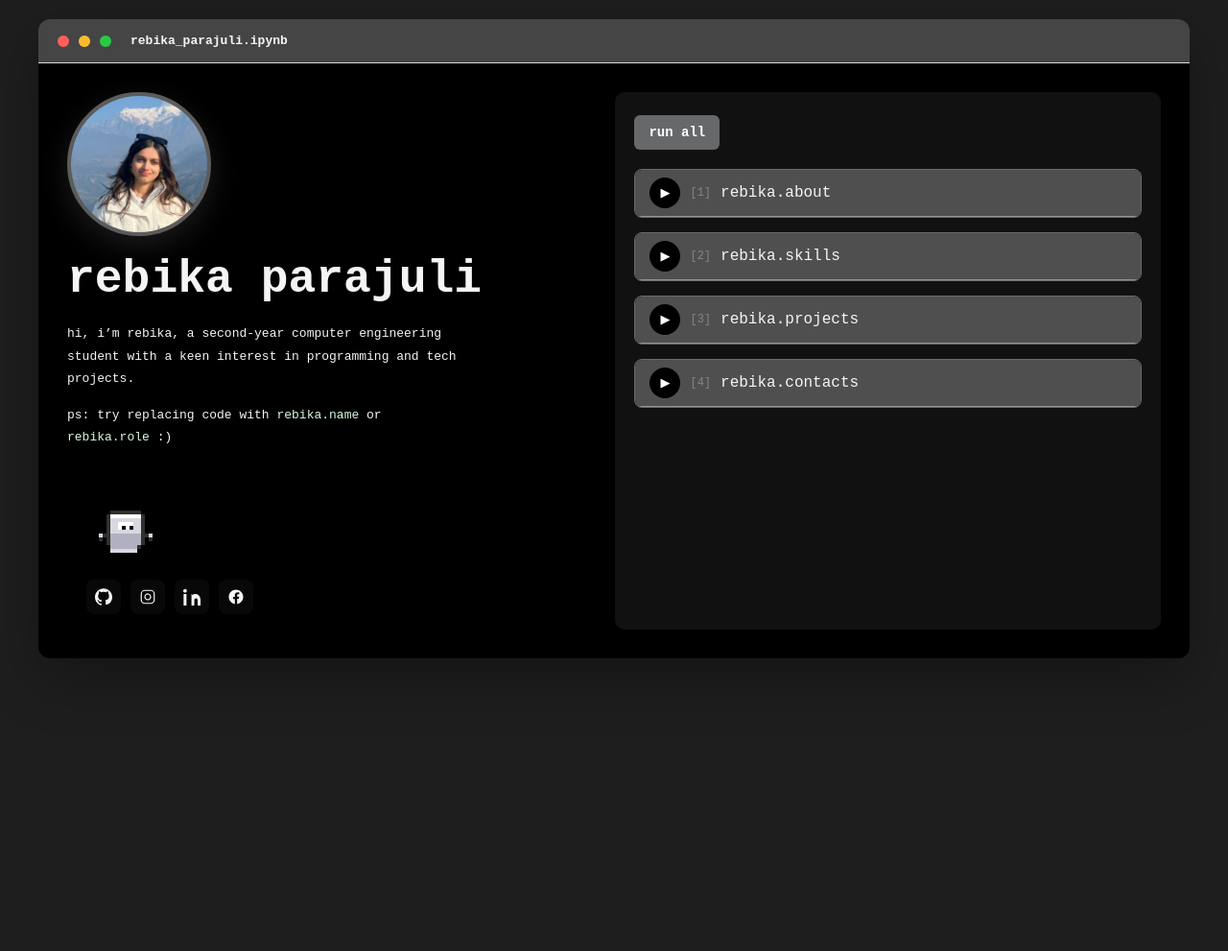
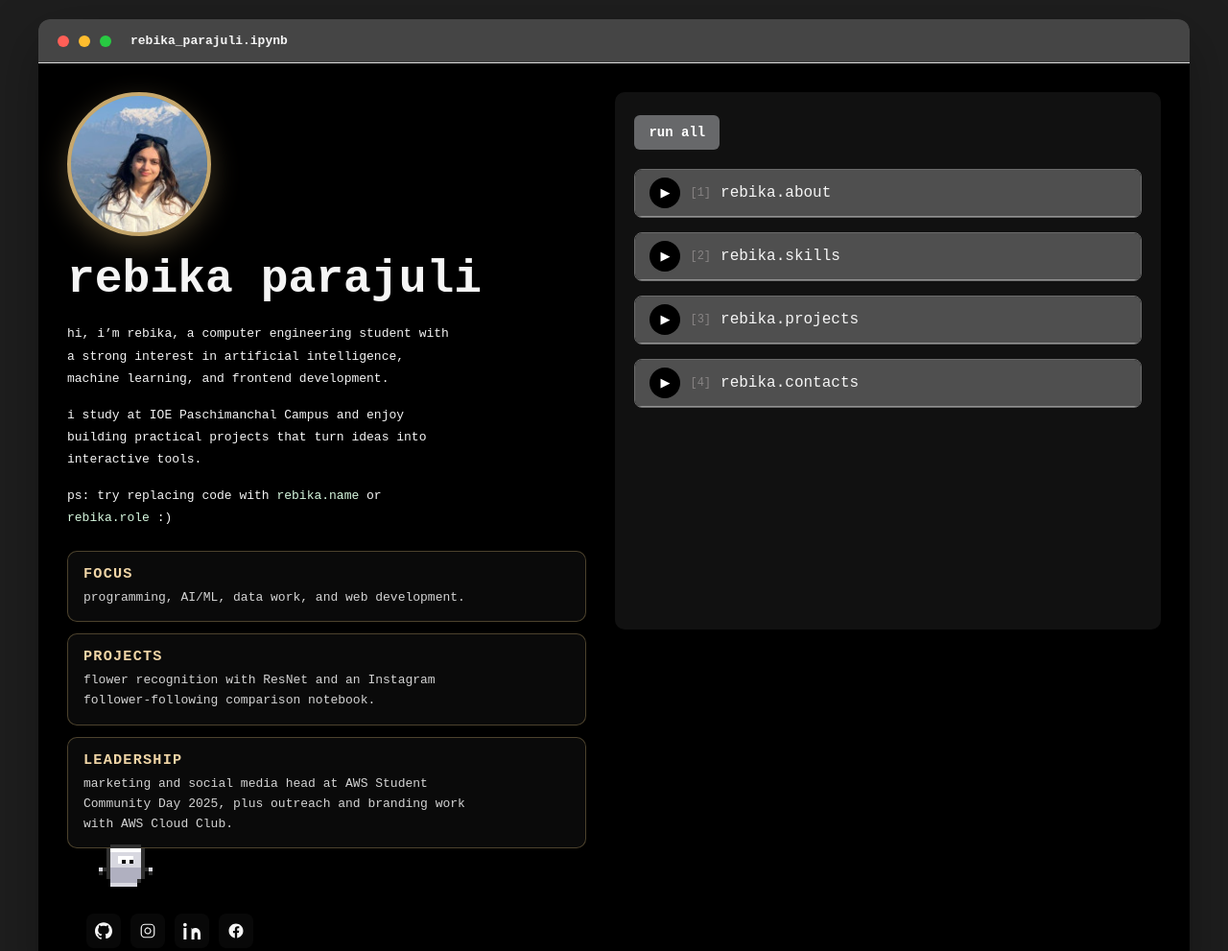
Before and after one commit to apple-pie-h/apple-pie-h.github.io, a plain HTML site: page index.html in a window 1280 px wide. Shown: the top 991 px of the page at 96% size. Before the commit the page ends 800 px from the top, so only its background shows below. Drawn offline with Linux system fonts and the light colour scheme.

Commit message:
modifications

```diff
--- a/index.html
+++ b/index.html
@@ -24,8 +24,23 @@
                 </div>
                 <div class="intro-text">
                     <h1 id="intro-title">rebika parajuli</h1>
-                    <p>hi, i’m rebika, a second-year computer engineering student with a keen interest in programming and tech projects.</p>
+                    <p>hi, i’m rebika, a computer engineering student with a strong interest in artificial intelligence, machine learning, and frontend development.</p>
+                    <p>i study at IOE Paschimanchal Campus and enjoy building practical projects that turn ideas into interactive tools.</p>
                     <p>ps: try replacing code with <code>rebika.name</code> or <code>rebika.role</code> :)</p>
+                    <div class="resume-highlights" aria-label="Resume highlights">
+                        <div class="highlight-card">
+                            <h2>focus</h2>
+                            <p>programming, AI/ML, data work, and web development.</p>
+                        </div>
+                        <div class="highlight-card">
+                            <h2>projects</h2>
+                            <p>flower recognition with ResNet and an Instagram follower-following comparison notebook.</p>
+                        </div>
+                        <div class="highlight-card">
+                            <h2>leadership</h2>
+                            <p>marketing and social media head at AWS Student Community Day 2025, plus outreach and branding work with AWS Cloud Club.</p>
+                        </div>
+                    </div>
                     <div id="virtual-pet" aria-hidden="true">
                         <div id="pet-container"></div>
                         <div id="speech">Hello! ✨</div>
--- a/script.js
+++ b/script.js
@@ -1,18 +1,36 @@
 const rebika = {
     name: "rebika parajuli",
     role: "computer engineering student",
-    bio: "hi! i am rebika parajuli - learner | tech enthusiast.",
+    bio: "computer engineering student with a strong interest in artificial intelligence, machine learning, and frontend development.",
+    education: "IOE-Paschimanchal Campus\nBachelors in Computer Engineering (Nov 2024 - )",
+    leadership: [
+        "Marketing & Social Media Head - AWS Student Community Day 2025",
+        "Outreach & Branding Member - AWS Cloud Club, IOE-Paschimanchal Campus"
+    ],
     skills() {
-        return ["HTML", "CSS", "JavaScript", "Python", "C/C++", "Arduino", "Robotics"];
+        return [
+            "Programming: Python, JavaScript",
+            "AI/ML & Data: PyTorch, Pandas, NumPy",
+            "Web Development: HTML, CSS",
+            "Tools & Frameworks: Streamlit",
+            "Hardware: Arduino, Robotics"
+        ];
     },
     about() {
-        return `Name: ${this.name}\nRole: ${this.role}\nBio: ${this.bio}`;
+        return `Name: ${this.name}\nRole: ${this.role}\nBio: ${this.bio}\nEducation: ${this.education}`;
     },
     projects() {
-        return ["line following robot", "instagram analysis tool", "minesweeper with sounds"];
+        return [
+            "Flower Recognition Using Deep Learning - built a ResNet9-based classifier for different flower species and deployed it as an interactive Streamlit app.",
+            "Instagram Follower-Following Comparison - created a Python Jupyter Notebook tool that analyzes Instagram follower data, exports CSV reports, and finds mutuals and differences.",
+            "Minesweeper with sounds"
+        ];
     },
     contact() {
         return "email: rebikaparajuli@gmail.com\nGitHub: github.com/apple-pie-h";
+    },
+    activities() {
+        return this.leadership;
     }
 };
 
@@ -24,7 +42,10 @@ const commandResolvers = {
     "rebika.skills": () => rebika.skills(),
     "rebika.projects": () => rebika.projects(),
     "rebika.contact": () => rebika.contact(),
-    "rebika.contacts": () => rebika.contact()
+    "rebika.contacts": () => rebika.contact(),
+    "rebika.education": () => rebika.education,
+    "rebika.activities": () => rebika.activities(),
+    "rebika.leadership": () => rebika.activities()
 };
 
 function normalizeCommand(value) {
@@ -44,7 +65,7 @@ function resolveCommand(command) {
     const resolver = commandResolvers[normalized];
 
     if (!resolver) {
-        throw new Error("Unknown command. Try rebika.about, rebika.skills, rebika.projects, rebika.contact, rebika.name, or rebika.role.");
+        throw new Error("Unknown command. Try rebika.about, rebika.skills, rebika.projects, rebika.contact, rebika.education, rebika.activities, rebika.name, or rebika.role.");
     }
 
     return resolver();
@@ -101,6 +122,18 @@ document.addEventListener("DOMContentLoaded", () => {
             });
         });
     }
+
+    document.querySelectorAll(".code-input-field").forEach((inputField) => {
+        inputField.addEventListener("keydown", (event) => {
+            if (event.key !== "Enter") return;
+            event.preventDefault();
+
+            const match = inputField.id.match(/customCode(\d+)/);
+            if (!match) return;
+
+            window.runCode(Number(match[1]));
+        });
+    });
 
     initializePet();
 });
--- a/style.css
+++ b/style.css
@@ -13,6 +13,8 @@
     --text-muted: #a6a6a6;
     --accent: #28ca42;
     --accent-soft: #7f7f80;
+    --photo-border: #c7a86d;
+    --photo-glow: rgba(199, 168, 109, 0.3);
     --shadow: 0 20px 60px rgba(0, 0, 0, 0.3);
     --radius: 12px;
 }
@@ -99,9 +101,9 @@ input {
     height: 150px;
     border-radius: 50%;
     overflow: hidden;
-    border: 4px solid #5c5c5c;
-    box-shadow: 0 10px 30px rgba(92, 92, 92, 0.3);
-    background: linear-gradient(135deg, #5c5c5c, #4a4a4a);
+    border: 4px solid var(--photo-border);
+    box-shadow: 0 10px 30px var(--photo-glow);
+    background: linear-gradient(135deg, #c7a86d, #8f7042);
 }
 
 .photo-container img {
@@ -133,6 +135,33 @@ input {
 
 .intro-text code {
     color: #d7f8df;
+}
+
+.resume-highlights {
+    display: grid;
+    gap: 12px;
+    margin-top: 22px;
+    max-width: 560px;
+}
+
+.highlight-card {
+    padding: 14px 16px;
+    border: 1px solid rgba(199, 168, 109, 0.35);
+    border-radius: 10px;
+    background: rgba(255, 255, 255, 0.04);
+}
+
+.highlight-card h2 {
+    color: #f1d6a7;
+    font-size: 0.95rem;
+    letter-spacing: 0.08em;
+    text-transform: uppercase;
+    margin-bottom: 6px;
+}
+
+.highlight-card p {
+    color: var(--text-soft);
+    line-height: 1.6;
 }
 
 #terminal {
@@ -394,6 +423,10 @@ input:focus-visible {
         padding-bottom: 110px;
     }
 
+    .resume-highlights {
+        margin-right: 0;
+    }
+
     .intro-text h1 {
         font-size: 2.2rem;
     }
```
